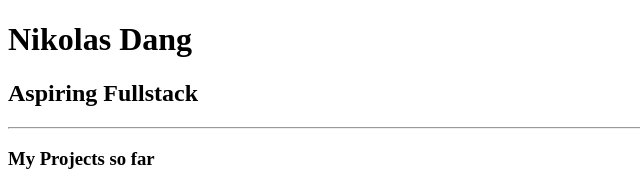
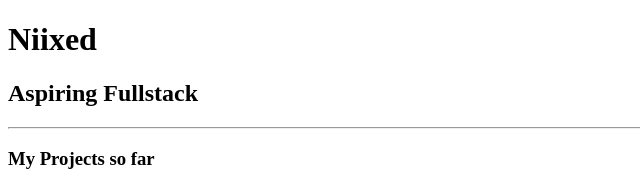
Before and after one commit to Niixed/html-portfolio, a plain HTML site: page index.html in a window 1280 px wide. Shown: the top 184 px of the page, without its empty margins (0-640 px from the left). Drawn offline with Linux system fonts and the light colour scheme.

Commit message:
index.html

```diff
--- a/index.html
+++ b/index.html
@@ -8,7 +8,7 @@
     </head>
 
     <body>
-        <h1> Nikolas Dang</h1>
+        <h1> Niixed</h1>
         <h2>Aspiring Fullstack </h2>
         <hr>
         <h3>My Projects so far </h3>
```
